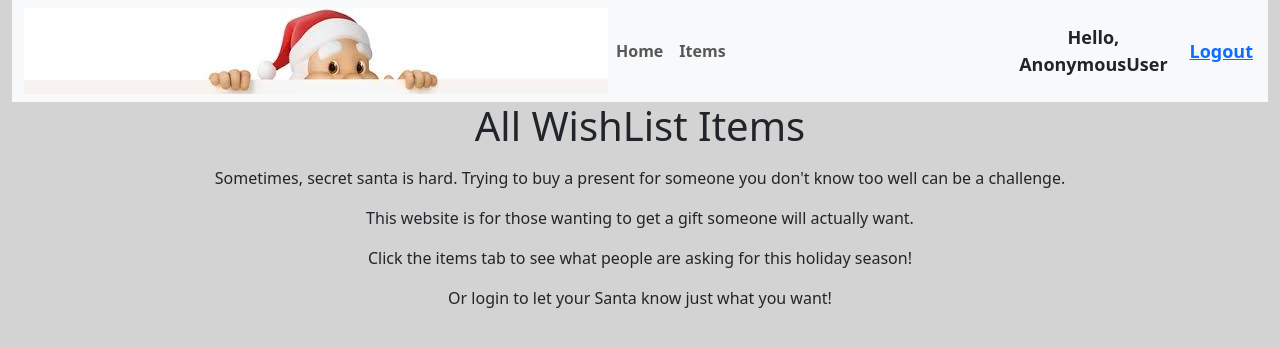
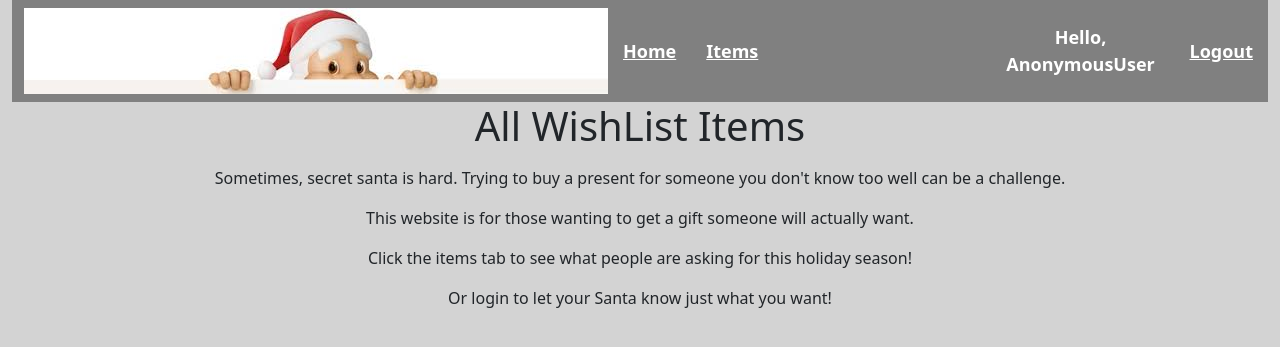
Before and after one commit to NoahjmHolt/santaGifts, a Django app: page / in a window 1280 px wide. Shown: the top 347 px of the page. Run offline with Django 4.2, Linux system fonts and the light colour scheme; some libraries are stand-ins or nearby versions.

Commit message:
Bit of CSS
got distracted by a bit of css styling

```diff
--- a/santa_app/templates/santa_app/base_template.html
+++ b/santa_app/templates/santa_app/base_template.html
@@ -18,11 +18,17 @@
             div {text-align: center;}
             body {background-color: lightgray}
             table {background-color: white}
-            nav {font-weight: bold}
+            nav {
+                font-weight: bold;
+                background-color: gray;
+                color: white;
+            }
 
             .hello_msg{
                 font-size: 18px;
-                margin-right: 15px;
+                margin: 15px;
+                color: white;
+
             }
 
         </style>
@@ -32,17 +38,17 @@
     <body>
         <div class="container-fluid">
         <!-- Navbar -->
-        <nav class="navbar navbar-expand-lg bg-body-tertiary">
+        <nav class="navbar navbar-expand-lg">
             <div class="container-fluid">
                 <img src="{% static 'images/secret_santa.gif' %}">
                 <button class="navbar-toggler" type="button" data-bs-toggle="collapse" data-bs-target="#navbarNav" aria-controls="navbarNav" aria-expanded="false" aria-label="Toggle navigation"><span class="navbar-toggler-icon"></span></button>
                 <div class="collapse navbar-collapse" id="navbarNav">
                     <ul class="navbar-nav">
                         <li class="nav-item">
-                        <a class="nav-link" href="{% url 'index' %}">Home</a>
+                        <a class="hello_msg" href="{% url 'index' %}">Home</a>
                         </li>
                         <li class="nav-item">
-                        <a class="nav-link" href="{% url 'items' %}">Items</a>
+                        <a class="hello_msg" href="{% url 'items' %}">Items</a>
                         </li>
                     </ul>
                 </div>
```
